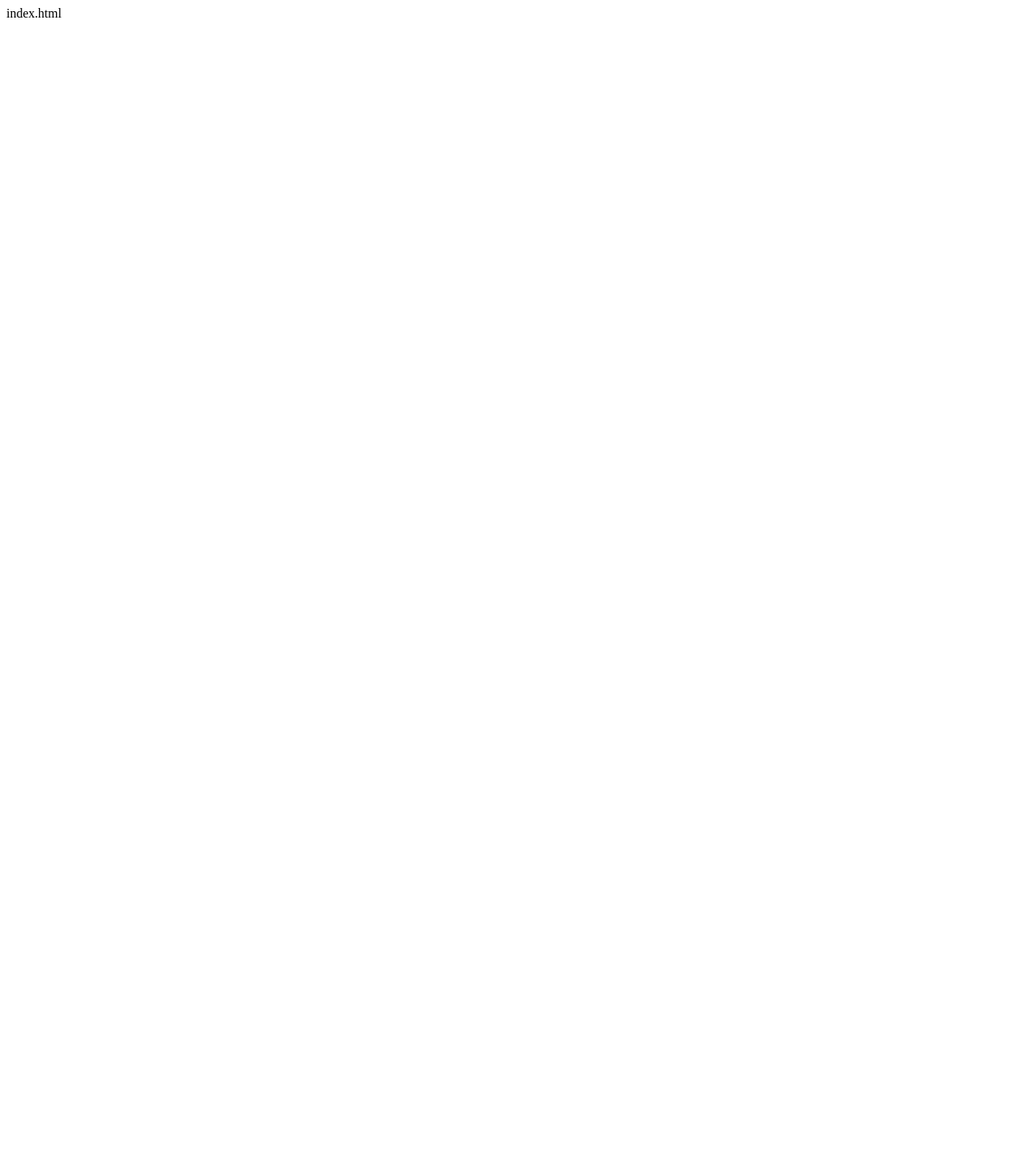
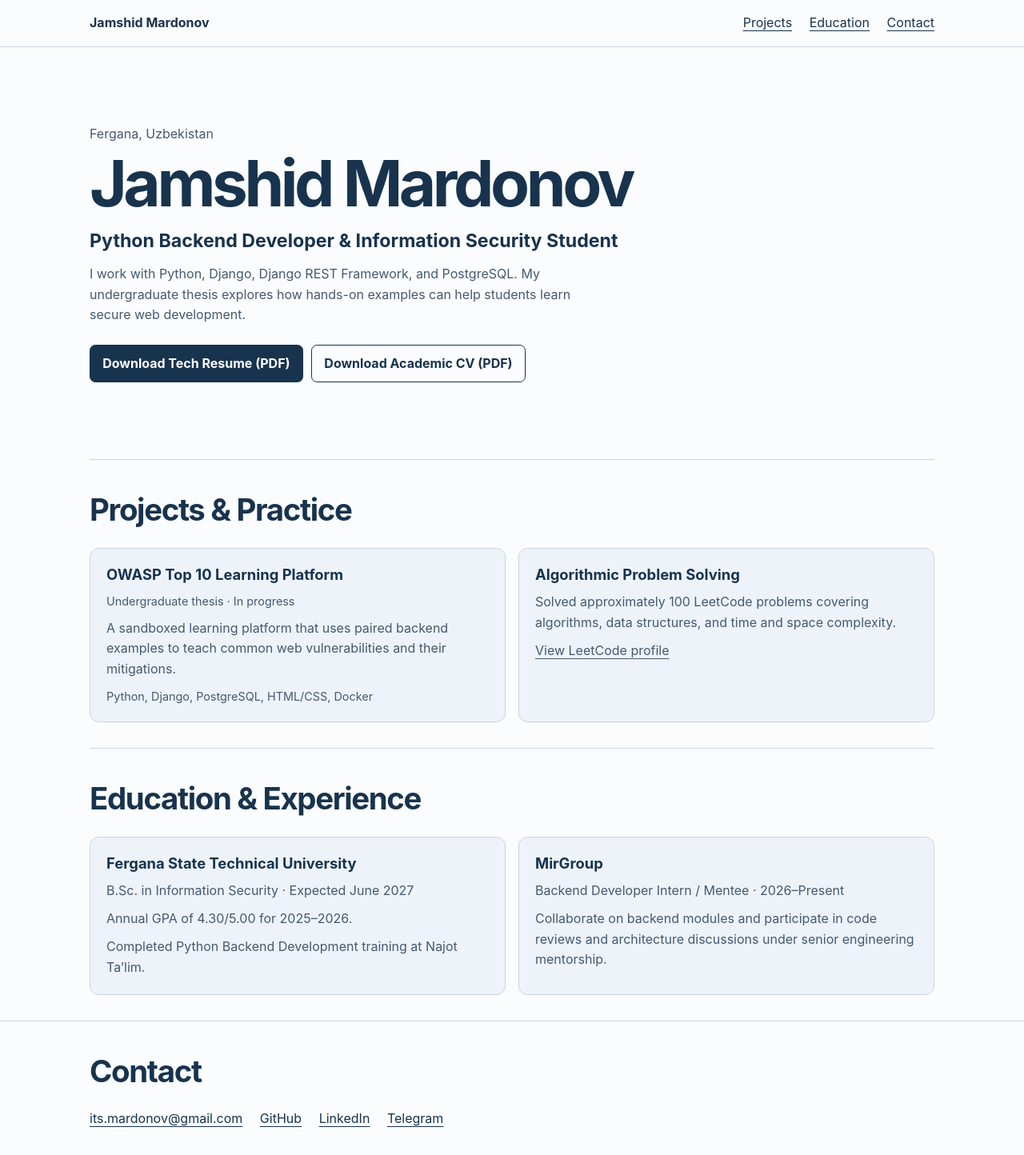
Before and after one commit to Jamshidbek-00/Jamshidbek-00.github.io, a plain HTML site: page index.html in a window 1280 px wide. Shown: the whole page at 80% size. Before the commit the page ends 800 px from the top, so only its background shows below. Drawn offline with Linux system fonts and the light colour scheme.

Commit message:
Create personal portfolio webpage in index.html
Added a personal portfolio webpage with sections for projects, education, and contact information.

```diff
--- a/index.html
+++ b/index.html
@@ -1 +1,116 @@
-index.html
+<!doctype html>
+<html lang="en">
+<head>
+  <meta charset="utf-8">
+  <meta name="viewport" content="width=device-width, initial-scale=1">
+  <meta name="description" content="Jamshid Mardonov, Python backend developer and Information Security undergraduate in Fergana, Uzbekistan.">
+  <title>Jamshid Mardonov | Python Backend Developer</title>
+  <style>
+    :root {
+      color-scheme: light;
+      --ink: #18334d;
+      --muted: #455970;
+      --paper: #fbfcfe;
+      --line: #cbd5df;
+      --surface: #edf3f9;
+      font: 100%/1.6 "Inter", system-ui, sans-serif;
+    }
+    * { box-sizing: border-box; }
+    body { margin: 0; color: var(--ink); background: var(--paper); }
+    .wrap { width: min(66rem, calc(100% - 2.5rem)); margin-inline: auto; }
+    a { color: inherit; text-underline-offset: .22em; }
+    a:focus-visible { outline: 3px solid #326ca8; outline-offset: 4px; }
+    nav, .actions, .links { display: flex; flex-wrap: wrap; gap: .8rem 1.35rem; align-items: center; }
+    header { border-bottom: 1px solid var(--line); }
+    nav { justify-content: space-between; padding-block: 1rem; }
+    nav > a { font-weight: 700; text-decoration: none; }
+    .hero { padding-block: clamp(2.8rem, 9vw, 6rem); }
+    .location, p { color: var(--muted); }
+    h1, h2, h3, p { margin: 0; }
+    h1 { font-size: clamp(2.25rem, 7vw, 5rem); letter-spacing: -.055em; line-height: 1.04; margin-block: .45rem .8rem; }
+    h2 { font-size: clamp(1.65rem, 4vw, 2.4rem); letter-spacing: -.035em; margin-bottom: 1rem; }
+    h3 { font-size: 1.15rem; line-height: 1.35; }
+    p + p, h3 + p { margin-top: .6rem; }
+    .role { font-size: clamp(1.1rem, 3vw, 1.45rem); font-weight: 650; color: var(--ink); }
+    .intro { max-width: 60ch; }
+    .actions { margin-top: 1.5rem; gap: .65rem; }
+    .button { border: 1px solid var(--ink); border-radius: .45rem; padding: .62rem .95rem; text-decoration: none; font-weight: 650; }
+    .primary { background: var(--ink); color: white; }
+    .button:hover { box-shadow: 0 0 0 2px #a6bdd3; }
+    section { padding-block: 2rem; border-top: 1px solid var(--line); }
+    .cards { display: grid; grid-template-columns: repeat(2, minmax(0, 1fr)); gap: 1rem; }
+    article { background: var(--surface); border: 1px solid var(--line); border-radius: .7rem; padding: 1.25rem; }
+    .detail { font-size: .9rem; }
+    footer { padding-block: 2rem; border-top: 1px solid var(--line); overflow-wrap: anywhere; }
+    @media (max-width: 42rem) { .cards { grid-template-columns: 1fr; } }
+  </style>
+</head>
+<body>
+  <header>
+    <nav class="wrap" aria-label="Main navigation">
+      <a href="#top">Jamshid Mardonov</a>
+      <div class="links">
+        <a href="#projects">Projects</a>
+        <a href="#education">Education</a>
+        <a href="#contact">Contact</a>
+      </div>
+    </nav>
+  </header>
+  <main id="top" class="wrap">
+    <div class="hero">
+      <p class="location">Fergana, Uzbekistan</p>
+      <h1>Jamshid Mardonov</h1>
+      <p class="role">Python Backend Developer &amp; Information Security Student</p>
+      <p class="intro">I work with Python, Django, Django REST Framework, and PostgreSQL. My undergraduate thesis explores how hands-on examples can help students learn secure web development.</p>
+      <!-- Keep both PDFs next to this file in the GitHub Pages publishing folder. -->
+      <div class="actions">
+        <a class="button primary" href="./Jamshid_Mardonov_Tech_Resume.pdf" download>Download Tech Resume (PDF)</a>
+        <a class="button" href="./Jamshid_Mardonov_Academic_CV.pdf" download>Download Academic CV (PDF)</a>
+      </div>
+    </div>
+    <section id="projects" aria-labelledby="projects-title">
+      <h2 id="projects-title">Projects &amp; Practice</h2>
+      <div class="cards">
+        <article>
+          <h3>OWASP Top 10 Learning Platform</h3>
+          <p class="detail">Undergraduate thesis · In progress</p>
+          <p>A sandboxed learning platform that uses paired backend examples to teach common web vulnerabilities and their mitigations.</p>
+          <p class="detail">Python, Django, PostgreSQL, HTML/CSS, Docker</p>
+        </article>
+        <article>
+          <h3>Algorithmic Problem Solving</h3>
+          <p>Solved approximately 100 LeetCode problems covering algorithms, data structures, and time and space complexity.</p>
+          <p><a href="https://leetcode.com/u/JamshidMardonov">View LeetCode profile</a></p>
+        </article>
+      </div>
+    </section>
+    <section id="education" aria-labelledby="education-title">
+      <h2 id="education-title">Education &amp; Experience</h2>
+      <div class="cards">
+        <article>
+          <h3>Fergana State Technical University</h3>
+          <p>B.Sc. in Information Security · Expected June 2027</p>
+          <p>Annual GPA of 4.30/5.00 for 2025–2026.</p>
+          <p>Completed Python Backend Development training at Najot Ta’lim.</p>
+        </article>
+        <article>
+          <h3>MirGroup</h3>
+          <p>Backend Developer Intern / Mentee · 2026–Present</p>
+          <p>Collaborate on backend modules and participate in code reviews and architecture discussions under senior engineering mentorship.</p>
+        </article>
+      </div>
+    </section>
+  </main>
+  <footer id="contact">
+    <div class="wrap">
+      <h2>Contact</h2>
+      <div class="links">
+        <a href="mailto:its.mardonov@gmail.com">its.mardonov@gmail.com</a>
+        <a href="https://github.com/Jamshidbek-00">GitHub</a>
+        <a href="https://linkedin.com/in/jamshid-mardonov-47b593370">LinkedIn</a>
+        <a href="https://t.me/JamshidMardonov">Telegram</a>
+      </div>
+    </div>
+  </footer>
+</body>
+</html>
```
